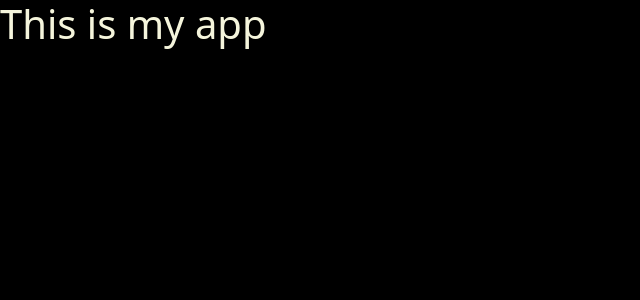
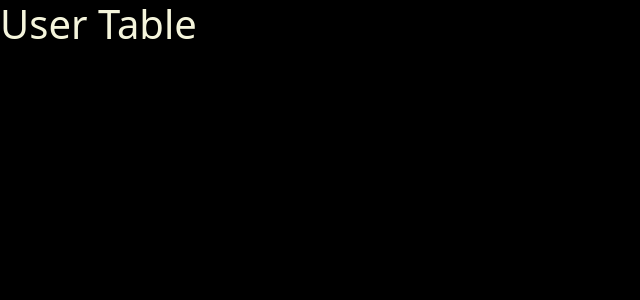
Before and after one commit to wilkinsjohnstanley/CRUD, a React (Create React App) app in the folder client/: page / in a window 1280 px wide. Shown: the top 300 px of the page, without its empty margins (0-640 px from the left). Built offline with nearby package versions, Linux system fonts and the light colour scheme.

Commit message:
made first component

```diff
--- a/client/src/App.js
+++ b/client/src/App.js
@@ -1,9 +1,10 @@
 import './App.css';
+import User from "./getUser/User";
 
 function App() {
   return (
     <div className="App">
-     <h1>This is my app</h1>
+      <User/>
     </div>
   );
 }
--- /dev/null
+++ b/client/src/getUser/User.jsx
@@ -0,0 +1,11 @@
+import React from 'react'
+
+const User = () => {
+  return (
+    <div>
+      <h1>User Table</h1>
+    </div>
+  )
+}
+
+export default User
```
Also changed, not shown: client/src/getUser/user.css (added).
